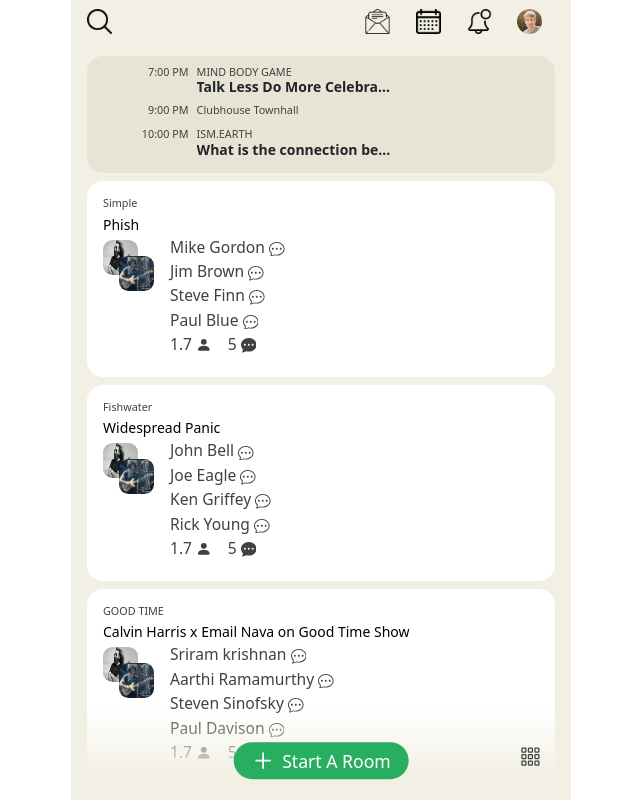
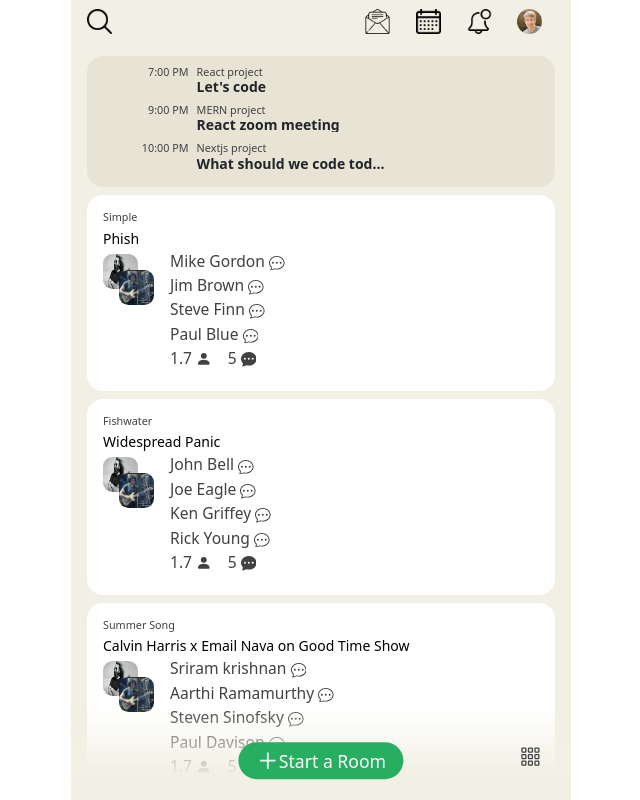
Before and after one commit to Trex1888/react-clubhouse-clone, a React (Create React App) app: page /home in a window 1280 px wide. Shown: the whole page, without its empty margins (319-959 px from the left). Built offline with nearby package versions, Linux system fonts and the light colour scheme.

Commit message:
5th commit

```diff
--- a/src/components/BottomSheet.js
+++ b/src/components/BottomSheet.js
@@ -1,20 +1,25 @@
 import style from "../style/sheet.module.css";
 import SwipeableBottomSheet from "react-swipeable-bottom-sheet";
 
-function BottomSheet({ props }) {
+function BottomSheet({
+  sheetVisible,
+  setSheetVisible,
+  setItemsVisible,
+  sheetTitle,
+}) {
   return (
     <SwipeableBottomSheet
-      open={props.sheetVisible}
+      open={sheetVisible}
       onChange={() => {
-        props.setSheetVisible(!props.sheetVisible);
-        props.setItemsVisible(true);
+        setSheetVisible(!sheetVisible);
+        setItemsVisible(true);
       }}
-      fullScreen={props.sheetTitle === "room detail" ? true : false}
+      fullScreen={sheetTitle === "room detail" ? true : false}
     >
       <div
-        className={style.sheetContainer}
+        className={style.BottomSheetContainer}
         style={{
-          backgroundColor: props.sheetTitle === "profile" ? "transparent" : "",
+          backgroundColor: sheetTitle === "profile" ? "transparent" : "",
         }}
       ></div>
     </SwipeableBottomSheet>
--- a/src/components/DailyCard.js
+++ b/src/components/DailyCard.js
@@ -1,5 +1,4 @@
 import style from "../style/daily.module.css";
-// import { Link } from "react-router-dom";
 import data from "../data/dailyCard.json";
 
 function DailyCard() {
@@ -8,9 +7,9 @@
       {data.map((item, index) => (
         <div key={index}>
           <span>{item.time}</span>
-          <div>
-            <span>{item.title}</span>
-            <p>{item.description}</p>
+          <div key={index}>
+            <span className={style.title}>{item.title}</span>
+            <p className={style.description}>{item.description || ""}</p>
           </div>
         </div>
       ))}
--- a/src/components/RoomCard.js
+++ b/src/components/RoomCard.js
@@ -5,8 +5,8 @@
 function RoomCard() {
   return (
     <>
-      {data.map((item) => (
-        <div>
+      {data.map((item, index) => (
+        <div key={index}>
           <div>
             <div className={style.roomContainer}>
               <h6>{item.title}</h6>
@@ -17,8 +17,8 @@
                   <img src="/images/jerry2.jpg" alt="img" />
                 </div>
                 <div>
-                  {item.members.map((person) => (
-                    <p key={item.id}>
+                  {item.members.map((person, index) => (
+                    <p key={index}>
                       {person.first_name} {person.last_name} <BsChatDots />
                     </p>
                   ))}
--- a/src/data/dailyCard.json
+++ b/src/data/dailyCard.json
@@ -1,16 +1,17 @@
 [
   {
     "time": "7:00 PM",
-    "title": "MIND BODY GAME",
-    "description": "Talk Less Do More Celebraty"
+    "title": "React project",
+    "description": "Let's code"
   },
   {
     "time": "9:00 PM",
-    "title": "Clubhouse Townhall"
+    "title": "MERN project",
+    "description": "React zoom meeting"
   },
   {
     "time": "10:00 PM",
-    "title": "ISM.EARTH",
-    "description": "What is the connection between"
+    "title": "Nextjs project",
+    "description": "What should we code today?"
   }
 ]
--- a/src/data/roomCard.json
+++ b/src/data/roomCard.json
@@ -47,7 +47,7 @@
   },
   {
     "id": 3,
-    "title": "GOOD TIME",
+    "title": "Summer Song",
     "sub_title": "Calvin Harris x Email Nava on Good Time Show",
     "members": [
       {
--- a/src/index.js
+++ b/src/index.js
@@ -3,9 +3,4 @@
 import App from "./App";
 import "bootstrap/dist/css/bootstrap.min.css";
 
-ReactDOM.render(
-  <React.StrictMode>
-    <App />
-  </React.StrictMode>,
-  document.getElementById("root")
-);
+ReactDOM.render(<App />, document.getElementById("root"));
--- a/src/pages/Home.js
+++ b/src/pages/Home.js
@@ -25,16 +25,15 @@
 
       <div className={style.action_btn}>
         <button onClick={() => setSheetVisible(true)}>
-          <AiOutlinePlus className="me-2" />
-          Start A Room
+          <AiOutlinePlus className="mr-2" />
+          Start a Room
         </button>
         <button>
           <BsGrid3X3Gap />
         </button>
       </div>
-
-      {/* <BottomSheet
-        sheetTitle="start room"
+      <BottomSheet
+        sheetTitle="Start Room"
         setSheetVisible={(item) => setSheetVisible(item)}
         sheetVisible={sheetVisible}
         cardDetail={data.find((item) => item.id === cardId)}
@@ -46,7 +45,7 @@
             setLoaderVisibility(false);
           }, 1000);
         }}
-      /> */}
+      />
     </>
   );
 }
```
Also changed, not shown: src/components/Subheader.js (added, +9 -0 lines), src/components/bottom_sheets/NewRoom.js (added, +9 -0 lines), src/components/bottom_sheets/StartRoom.js (added, +9 -0 lines).
